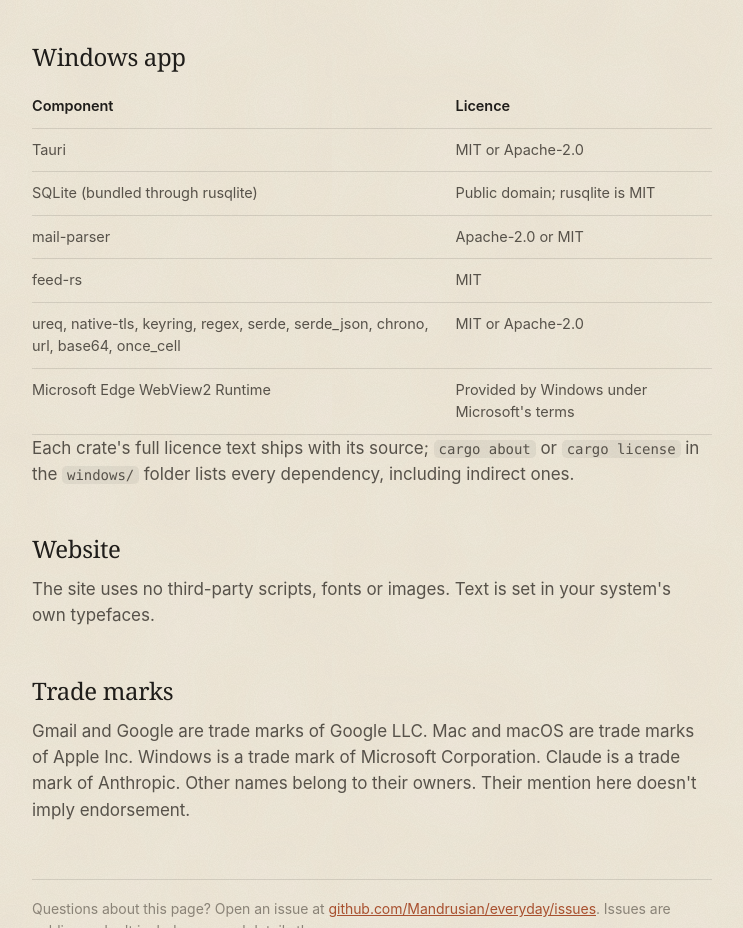
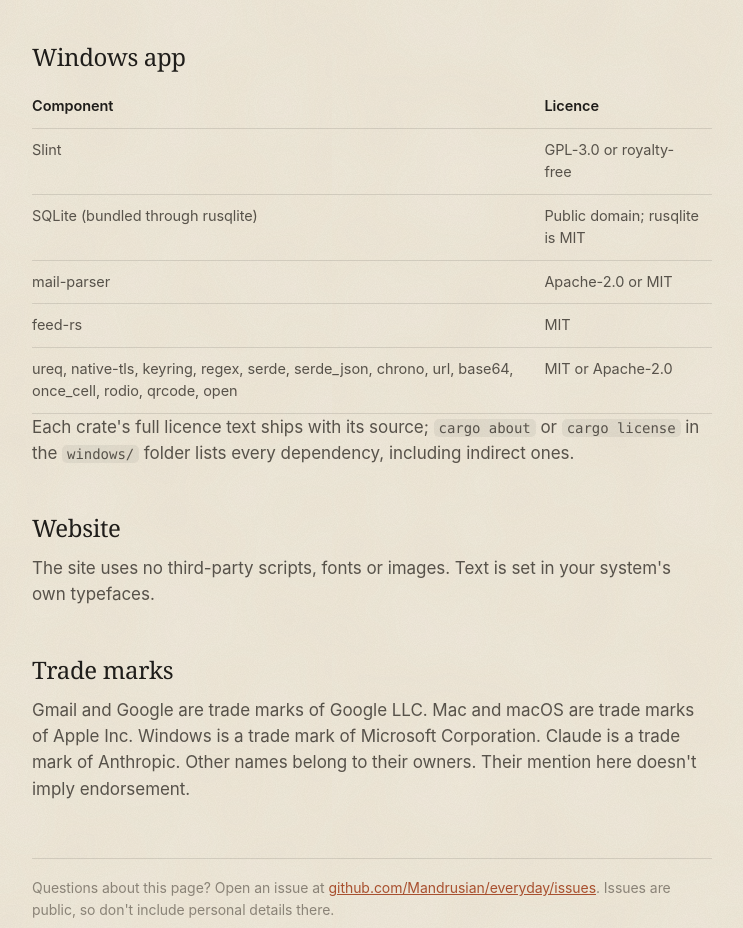
Before and after one commit to Mandrusian/everyday, a plain HTML site: page site/licenses.html in a window 1280 px wide. Shown: the part 940-1868 px from the top of the page, without its empty margins (268-1011 px from the left). Drawn offline with Linux system fonts and the light colour scheme.

Commit message:
Update Windows, Android, README, and website licence docs

```diff
--- a/site/licenses.html
+++ b/site/licenses.html
@@ -42,12 +42,11 @@
     <h2>Windows app</h2>
     <table>
       <tr><th>Component</th><th>Licence</th></tr>
-      <tr><td>Tauri</td><td>MIT or Apache-2.0</td></tr>
+      <tr><td>Slint</td><td>GPL-3.0 or royalty-free</td></tr>
       <tr><td>SQLite (bundled through rusqlite)</td><td>Public domain; rusqlite is MIT</td></tr>
       <tr><td>mail-parser</td><td>Apache-2.0 or MIT</td></tr>
       <tr><td>feed-rs</td><td>MIT</td></tr>
-      <tr><td>ureq, native-tls, keyring, regex, serde, serde_json, chrono, url, base64, once_cell</td><td>MIT or Apache-2.0</td></tr>
-      <tr><td>Microsoft Edge WebView2 Runtime</td><td>Provided by Windows under Microsoft's terms</td></tr>
+      <tr><td>ureq, native-tls, keyring, regex, serde, serde_json, chrono, url, base64, once_cell, rodio, qrcode, open</td><td>MIT or Apache-2.0</td></tr>
     </table>
     <p>Each crate's full licence text ships with its source; <code>cargo about</code> or <code>cargo license</code> in the <code>windows/</code> folder lists every dependency, including indirect ones.</p>
 
```
Also changed, not shown: site/index.html (+0 -1 lines), 3 other files.
